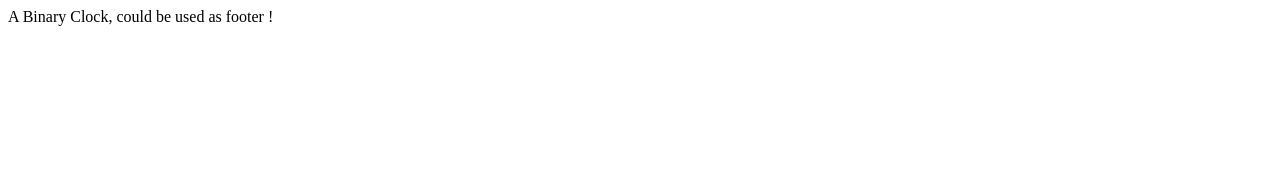
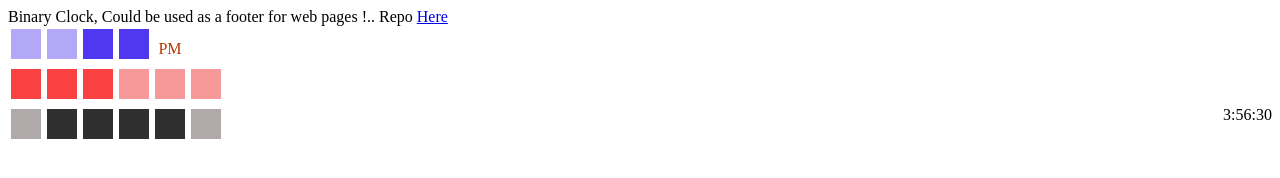
Before and after one commit to cool-mist/OldSite, a plain HTML site: page index.html in a window 1280 px wide. Drawn offline with Linux system fonts and the light colour scheme.

Commit message:
Customized Index

```diff
--- a/index.html
+++ b/index.html
@@ -1,7 +1,130 @@
 <!DOCTYPE html>
 <html>
 	<head><title>Binary Clock</title>
+	<script type="text/javascript" src="jquery.js"></script>
+	<script type="text/javascript">
+	function updateClock(){
+		var pm=0;
+		$('#hra').show();
+		$('#hra').hide();
+		var date=new Date;
+		var d=date.toTimeString().split(' ')[0];
+		var spl=d.split(':');
+		var hr=parseInt(spl[0]),min=parseInt(spl[1]),sec=parseInt(spl[2]);
+		if(hr>12){
+			hr-=12;
+			pm=1;
+			$('#hrp').show();
+			$('#hra').hide();
+		}
+		var hrb=hr.toString(2),minb=min.toString(2),secb=sec.toString(2);
+		while(hrb.length<4) hrb="0"+hrb;
+		while(minb.length<6) minb="0"+minb;
+		while(secb.length<6) secb="0"+secb;
+		//	$("#time").html(hrb+':'+minb+':'+secb);
+		for (var index=0;index<4;++index){
+			if(hrb[index]=="1"){
+				$("#hr"+(index+1)).css("background-color","#5037F0");
+			}
+			else{
+				$("#hr"+(index+1)).css("background-color","#B3A8F7");
+			}
+		}
+		for (var index=0;index<6;++index){
+			if(minb[index]=="1"){
+				$("#min"+(index+1)).css("background-color","#FA4141");
+			}
+			else{
+				$("#min"+(index+1)).css("background-color","#F79999");
+			}
+		}
+		for (var index=0;index<6;++index){
+			if(secb[index]=="1"){
+				$("#sec"+(index+1)).css("background-color","#302F30");
+			}
+			else{
+				$("#sec"+(index+1)).css("background-color","#B0A9AA");
+			}
+		}
+		$("#actime").html(hr+":"+min+":"+sec);
+	}
+	$(document).ready(function(){
+		setInterval(function(){updateClock();},1000);
+	});
+
+
+	</script>
+	<style type="text/css">
+		#time{
+			line-height: 40px;
+		}
+		#timediv{
+
+		}
+		#actime{
+			float:right;
+		}
+		.tod{
+
+			color:#B53600;
+			float :left;
+			height: 30px;
+			width: 30px;
+			margin:3px;
+			text-align: center;
+		}
+		.hr{
+			float :left;
+			height: 30px;
+			width:30px;
+			background-color:#B3A8F7;
+			margin:3px;
+		}
+		.min{
+			float :left;
+			height: 30px;
+			width:30px;
+			background-color: #F79999;
+			margin:3px;
+		}
+		.sec{
+			float:left;
+			height: 30px;
+			width:30px;
+			background-color: #B0A9AA;
+			margin:3px;
+		}
+
+	</style>
 	<body>
-		A Binary Clock, could be used as footer !
-	</body>
+		<div id='content' >
+			Binary Clock, Could be used as a footer for web pages !.. Repo <a href='http://github.com/cool-mist/cool-mist.github.io'>Here</a>
+		</div>
+		<div id='timediv'>
+			<div id='time' >
+				<div class='hr' id='hr1'></div>
+				<div class='hr' id='hr2'></div>
+				<div class='hr' id='hr3'></div>
+				<div class='hr' id='hr4'></div>
+				<div class='tod' id='hra'>AM</div>
+				<div class='tod' id='hrp'>PM</div>
+				<br />
+				<div class='min' id='min1'></div>
+				<div class='min' id='min2'></div>
+				<div class='min' id='min3'></div>
+				<div class='min' id='min4'></div>
+				<div class='min' id='min5'></div>
+				<div class='min' id='min6'></div>
+				<br />
+				<div class='sec' id='sec1'></div>
+				<div class='sec' id='sec2'></div>
+				<div class='sec' id='sec3'></div>
+				<div class='sec' id='sec4'></div>
+				<div class='sec' id='sec5'></div>
+				<div class='sec' id='sec6'></div>
+			</div>
+			<div id='actime'>
+
+			</div>
+		</div>
 </html>
```
